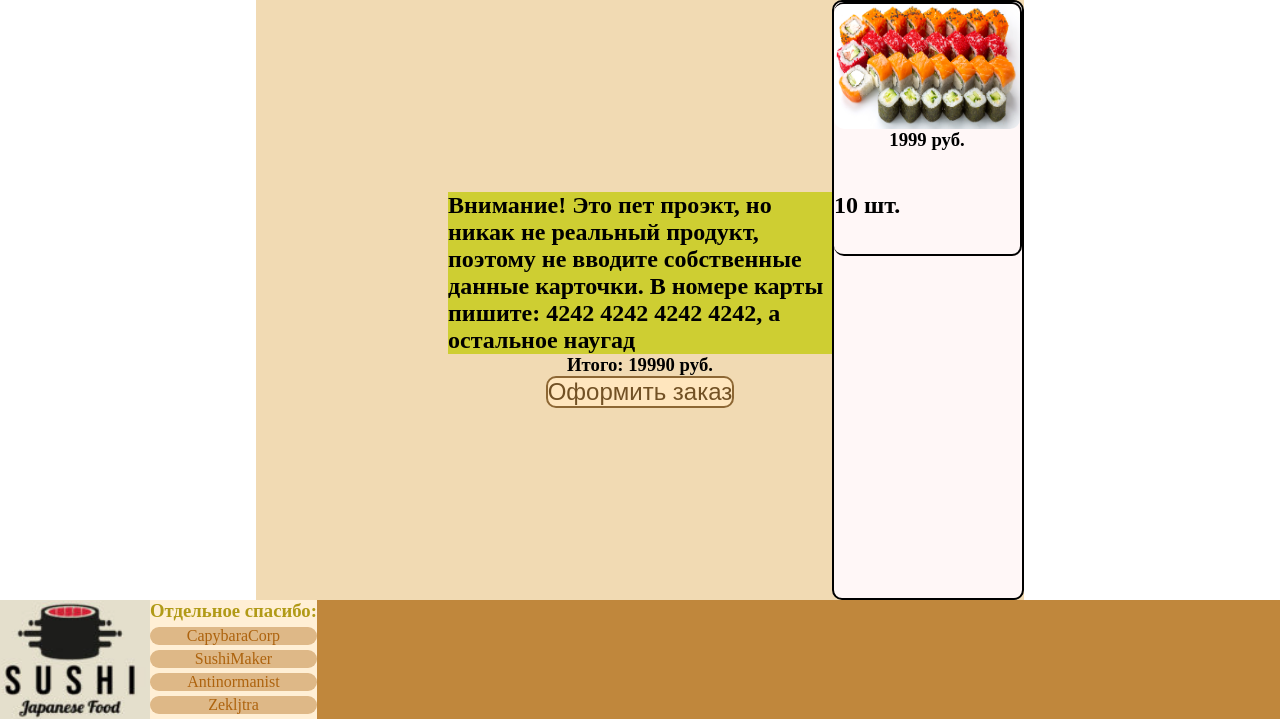
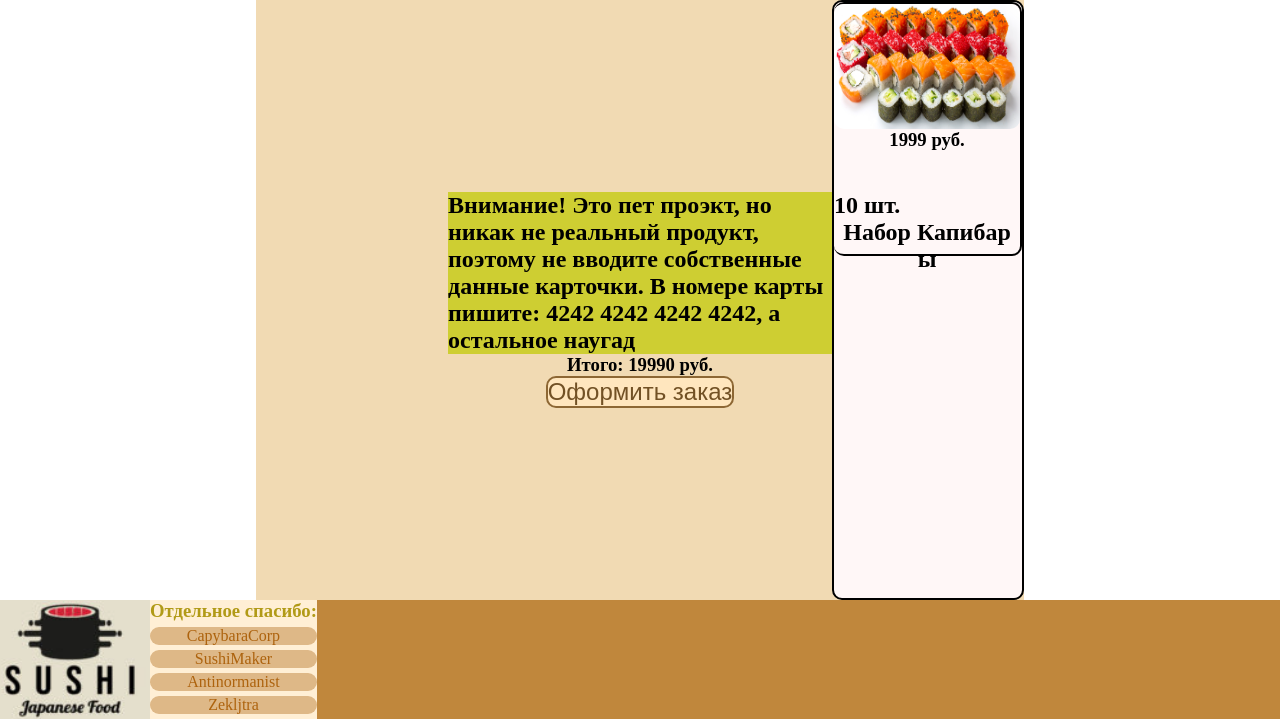
Before and after one commit to Antinormanist/sushi-shop, a Django app: page /cart/ in a window 1280 px wide. Shown: the part 80-799 px from the top of the page. Run offline with Django 4.2, Linux system fonts and the light colour scheme; a user stored in the database is signed in; data comes from the database, SQL or seed files in the repository; tables that the repository leaves empty hold one stand-in row (values such as "Sample post").

Commit message:
Fixed one bug in cart.html

```diff
--- a/cart/templates/cart/cart.html
+++ b/cart/templates/cart/cart.html
@@ -16,8 +16,10 @@
                 <div class="price-amount">
                     <h3>{{ product.sushi.price }} руб.</h3>
                 </div>
-                <h2>{{ product.amount }} шт.</h2>
-                <h2 class="item-name">{{ product.sushi.name }}</h2>
+                <div class="prnm">
+                    <h2>{{ product.amount }} шт.</h2>
+                    <h2 class="item-name">{{ product.sushi.name }}</h2>
+                </div>
             </div>
             {% endfor %}
         </div>
--- a/static/cart/css/cart.css
+++ b/static/cart/css/cart.css
@@ -70,6 +70,10 @@ main {
     text-align: center;
 }
 
+.prnm {
+
+}
+
 .item-name {
     text-align: center;
     word-break: break-all;
```
